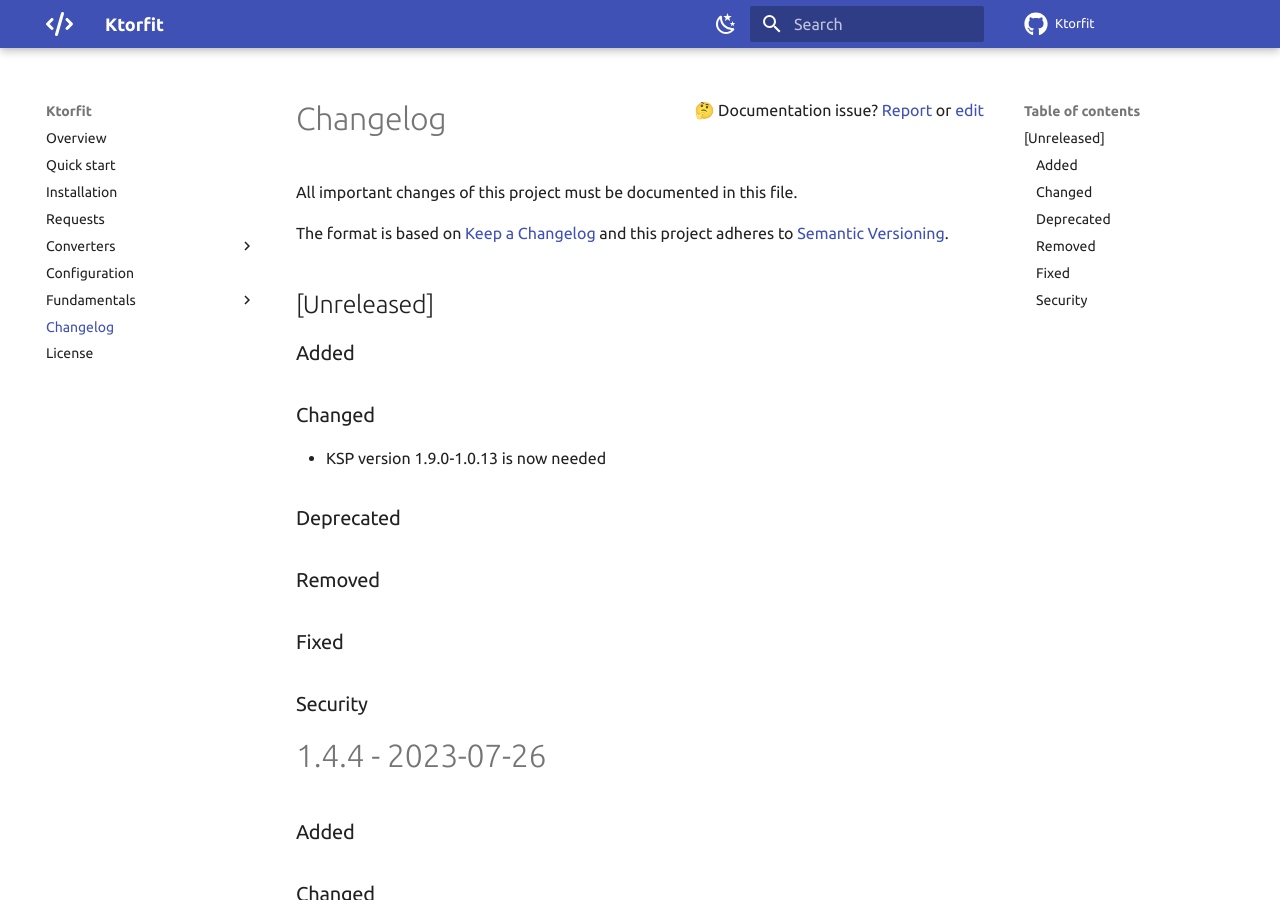
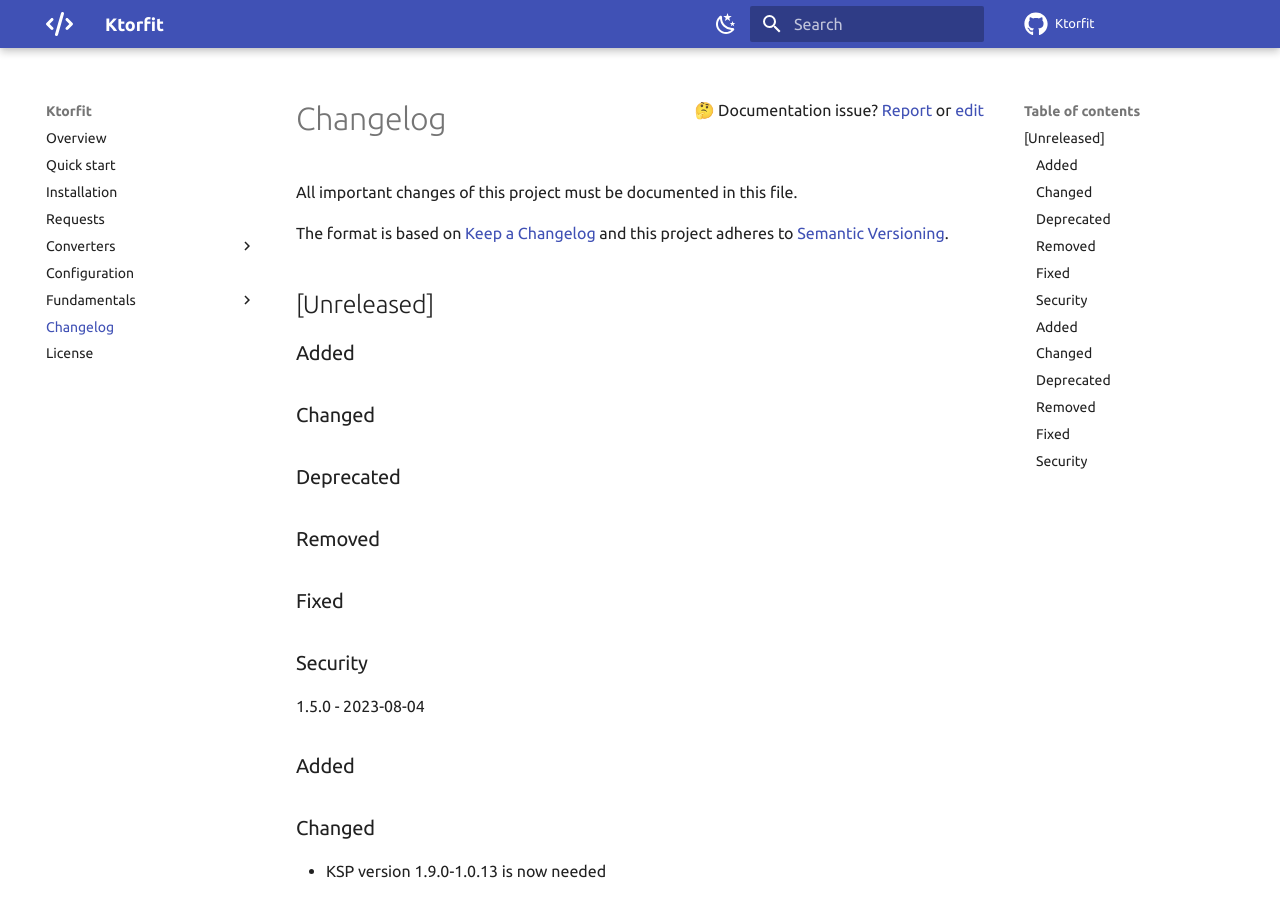
Before and after one commit to Foso/Ktorfit, an MkDocs documentation site: the page built from docs/CHANGELOG.md, in a window 1280 px wide and 900 px high. Built offline with MkDocs 1.6.1 and Material for MkDocs 9.7.7, drawn with Linux system fonts in a browser that asks for light colours; comment, search, counter and statistics services are not loaded.

Commit message:
relase v1.5.0

```diff
--- a/docs/CHANGELOG.md
+++ b/docs/CHANGELOG.md
@@ -5,8 +5,16 @@
 The format is based on [Keep a Changelog](http://keepachangelog.com/)
 and this project adheres to [Semantic Versioning](http://semver.org/spec/v2.0.0.html).
 
+## [Unreleased]
 
-## [Unreleased]
+### Added
+### Changed
+### Deprecated
+### Removed
+### Fixed
+### Security
+
+1.5.0 - 2023-08-04
 
 ### Added
 ### Changed
```
Also changed, not shown: 11 other files.
